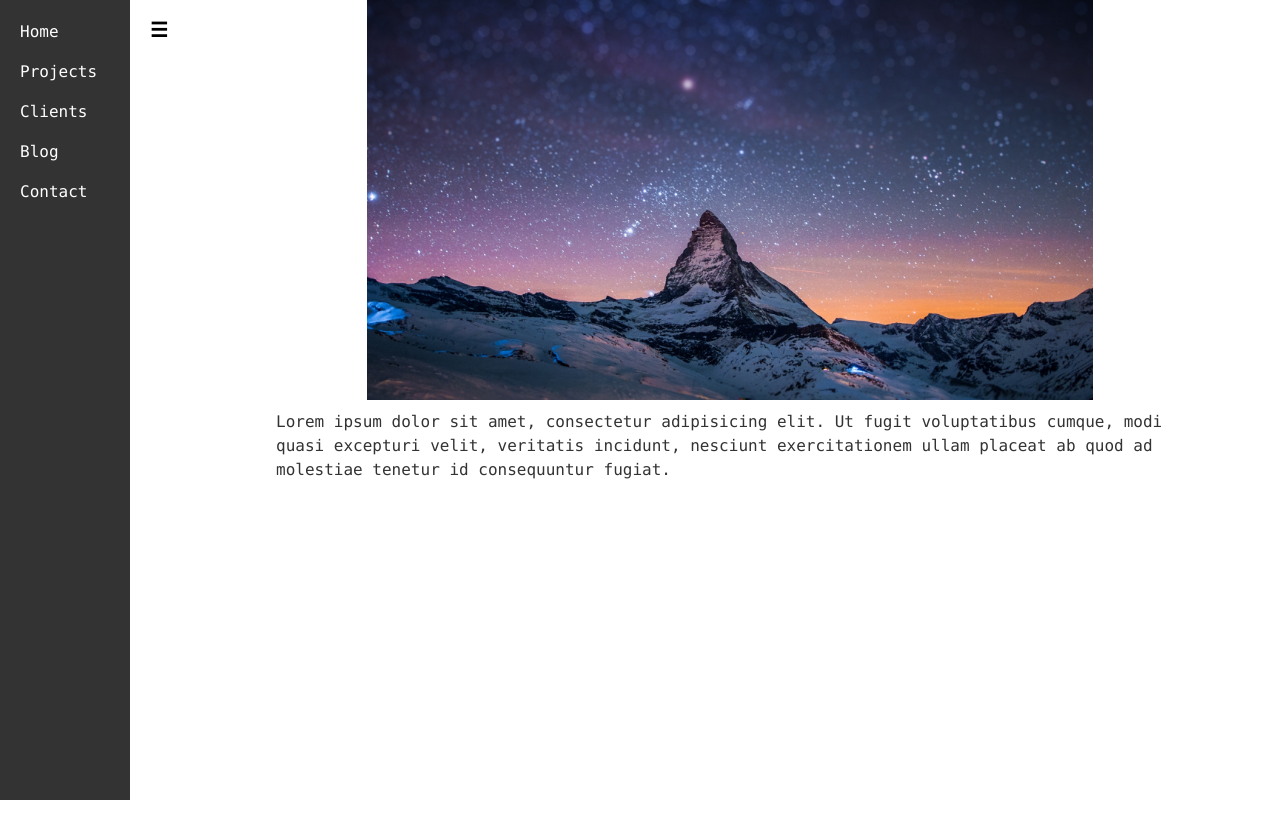
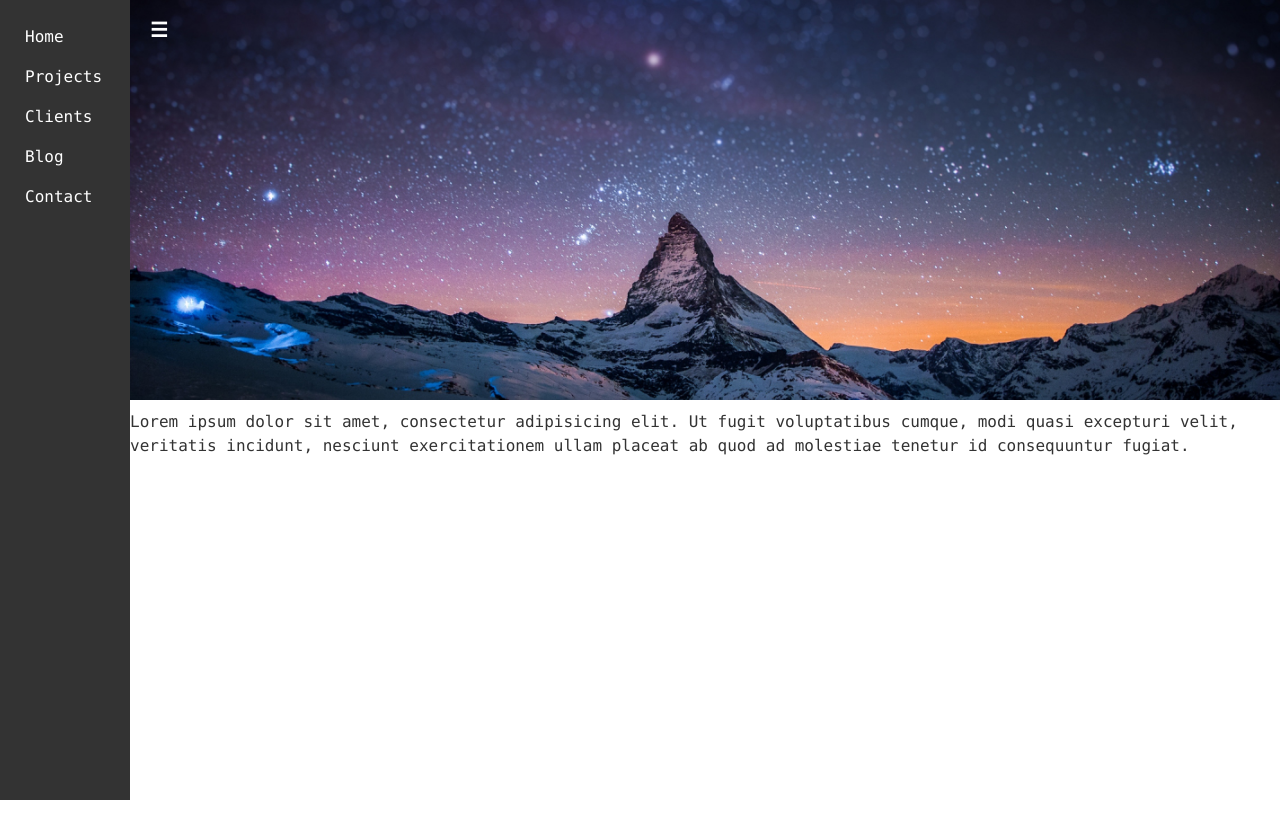
Before and after one commit to Gregoofolio/Slide-In-Out-Navigation, a plain HTML site: page index.html in a window 1280 px wide. Before the commit the page ends 800 px from the top, so only its background shows below. Drawn offline with Linux system fonts and the light colour scheme.

Commit message:
upgraded few things

```diff
--- a/css/3-layouts/navigation.scss
+++ b/css/3-layouts/navigation.scss
@@ -1,19 +1,29 @@
+.page-wrap{
+	position: relative;
+	top:0;
+	left:0;
+	@include transition;
+
+
+	.image{
+		background: url(img/landscape.jpg) center center;
+		background-size: cover;
+		width:100%;
+		height:400px;
+		margin:10px auto;
+		margin-top: 0;
+	}
+}
+
 .page-content{
 
 	height:100vh;
 	@include outer-container;
+	max-width:80em;
 	position: relative;
 	z-index: 0;
 	@include transition;
 
-	.image{
-		background: url(img/landscape.jpg) center center;
-		background-size: cover;
-		width:80%;
-		height:400px;
-		margin:10px auto;
-		margin-top: 0;
-	}
 }
 .toggle{
 	position: fixed;
@@ -25,7 +35,7 @@
 	-ms-font-size: 20px;
 	-o-font-size: 20px;
 	font-size: 20px;
-	color:black;
+	color:white;
 	cursor:pointer;
 	@include transition;
 }
@@ -33,7 +43,7 @@
 	@include position(fixed, 0px 0 0px -180px);
 	z-index: 0;
 	width:130px;
-	padding:20px;
+	padding:25px;
 	background: #333;
 	@include transition;
 
@@ -57,12 +67,13 @@
 	display:none;
 
 	&:checked + .page-wrap{
+		padding-left:130px;
+
 		.sidebar{
 			left:0px;
 		}
-		.page-content{
-			padding-left:180px;
-		}
+
+
 		.toggle{
 			left:150px;
 		}
--- a/index.html
+++ b/index.html
@@ -12,9 +12,9 @@
 		<div class="page-wrap">
 
 			<label for="sidebar-toggler" class="toggle">☰</label>
+			<div class="image"></div>
+			<div class="page-content">
 
-			<div class="page-content">
-				<div class="image"></div>
 				<p>Lorem ipsum dolor sit amet, consectetur adipisicing elit. Ut fugit voluptatibus cumque, modi quasi excepturi velit, veritatis incidunt, nesciunt exercitationem ullam placeat ab quod ad molestiae tenetur id consequuntur fugiat.</p>
 			</div>
 			<div class="sidebar">
```
Also changed, not shown: css/main.css, 1 other file.
